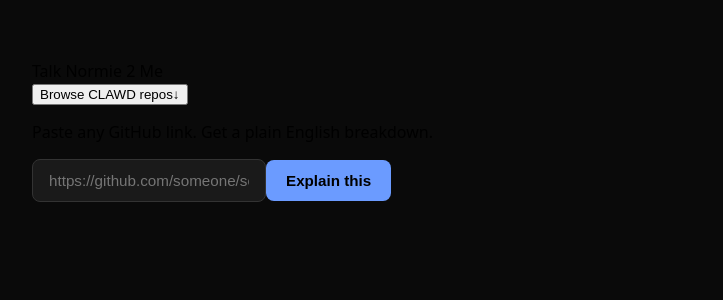
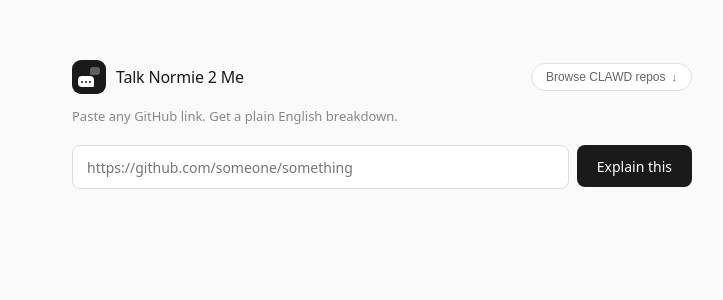
Before and after one commit to ZeitgeistJones/Talk-Normie-2-Me, a Next.js app: page / in a window 1280 px wide. Shown: the top 300 px of the page, without its empty margins (258-981 px from the left). Built offline with nearby package versions, Linux system fonts and the light colour scheme.

Commit message:
Update page.module.css

```diff
--- a/app/page.module.css
+++ b/app/page.module.css
@@ -1,33 +1,53 @@
-.main { min-height: 100vh; background: #0a0a0a; display: flex; align-items: flex-start; justify-content: center; padding: 60px 20px; }
-.container { width: 100%; max-width: 700px; }
-.title { color: #ffffff; font-size: 2rem; font-weight: 700; margin: 0 0 8px; }
-.subtitle { color: #888; font-size: 1rem; margin: 0 0 24px; }
-.tabs { display: flex; gap: 8px; margin-bottom: 24px; }
-.tab { background: #1a1a1a; border: 1px solid #333; color: #888; padding: 10px 18px; font-size: 0.9rem; border-radius: 8px; cursor: pointer; }
-.tab:hover { color: #fff; border-color: #555; }
-.tabActive { background: #6b9bff22; border-color: #6b9bff; color: #6b9bff; }
-.inputRow { display: flex; gap: 10px; margin-bottom: 20px; flex-wrap: wrap; }
-.input { flex: 1; min-width: 200px; background: #1a1a1a; border: 1px solid #333; color: #fff; padding: 12px 16px; font-size: 0.95rem; border-radius: 8px; outline: none; }
-.input:focus { border-color: #6b9bff; }
-.button { background: #6b9bff; color: #000; border: none; padding: 12px 20px; font-size: 0.95rem; font-weight: 600; border-radius: 8px; cursor: pointer; white-space: nowrap; }
+.main { min-height: 100vh; background: #fafafa; display: flex; align-items: flex-start; justify-content: center; padding: 60px 20px; }
+.container { width: 100%; max-width: 620px; }
+
+.header { display: flex; align-items: center; justify-content: space-between; margin-bottom: 6px; }
+.logo { display: flex; align-items: center; gap: 10px; }
+.logoIcon { width: 34px; height: 34px; background: #1a1a1a; border-radius: 9px; position: relative; flex-shrink: 0; }
+.bubbleBig { position: absolute; bottom: 7px; left: 6px; width: 16px; height: 11px; background: white; border-radius: 4px 4px 1px 4px; display: flex; align-items: center; justify-content: center; gap: 2px; }
+.bubbleSmall { position: absolute; top: 7px; right: 6px; width: 10px; height: 8px; background: rgba(255,255,255,0.3); border-radius: 3px 3px 3px 1px; }
+.dot { width: 2px; height: 2px; border-radius: 50%; background: #1a1a1a; display: block; }
+.logoText { font-size: 16px; font-weight: 500; color: #1a1a1a; letter-spacing: -0.2px; }
+
+.browseToggle { font-size: 12px; color: #666; background: #fff; border: 0.5px solid #e0e0e0; border-radius: 20px; padding: 6px 14px; cursor: pointer; display: flex; align-items: center; gap: 6px; }
+.browseToggle:hover { background: #f5f5f5; }
+.browseToggleActive { background: #f0f0f0; color: #1a1a1a; }
+.toggleArrow { font-size: 11px; }
+
+.tagline { font-size: 13px; color: #888; margin-bottom: 1.25rem; }
+
+.searchRow { display: flex; gap: 8px; margin-bottom: 1.5rem; }
+.input { flex: 1; height: 42px; border-radius: 8px; border: 0.5px solid #ddd; background: #fff; color: #1a1a1a; padding: 0 14px; font-size: 14px; outline: none; font-family: inherit; }
+.input:focus { border-color: #aaa; }
+.button { height: 42px; padding: 0 20px; border-radius: 8px; border: none; background: #1a1a1a; color: #fff; font-size: 14px; font-weight: 500; cursor: pointer; white-space: nowrap; font-family: inherit; }
 .button:disabled { opacity: 0.5; cursor: default; }
-.button:hover:not(:disabled) { background: #89b0ff; }
-.repoList { display: flex; flex-direction: column; gap: 8px; margin-bottom: 20px; max-height: 400px; overflow-y: auto; }
-.repoItem { background: #111; border: 1px solid #222; border-radius: 8px; padding: 12px 16px; cursor: pointer; }
-.repoItem:hover { border-color: #444; }
-.repoItemActive { border-color: #6b9bff; background: #6b9bff11; }
-.repoItemRow { display: flex; align-items: center; gap: 10px; flex-wrap: wrap; }
-.repoItemName { color: #fff; font-weight: 600; font-size: 0.95rem; }
-.repoItemDesc { color: #666; font-size: 0.85rem; margin-top: 4px; }
-.dimText { color: #555; font-size: 0.9rem; margin-bottom: 16px; }
-.error { color: #ff6b6b; background: #1a0a0a; border: 1px solid #ff6b6b33; padding: 12px 16px; border-radius: 8px; margin-bottom: 20px; }
-.card { background: #111; border: 1px solid #222; border-radius: 12px; padding: 24px; margin-top: 20px; }
-.cardHeader { display: flex; align-items: center; gap: 12px; margin-bottom: 20px; flex-wrap: wrap; }
-.repoName { color: #6b9bff; font-weight: 700; font-size: 1.1rem; }
-.lang { background: #1e1e1e; color: #888; padding: 2px 10px; border-radius: 20px; font-size: 0.8rem; }
-.updated { color: #555; font-size: 0.8rem; margin-left: auto; }
-.sections { display: flex; flex-direction: column; }
-.section { padding: 16px 0; border-bottom: 1px solid #1e1e1e; }
-.section:first-child { padding-top: 0; }
-.section:last-child { border-bottom: none; padding-bottom: 0; }
-.section p { color: #ccc; line-height: 1.75; font-size: 0.95rem; margin: 0; }
+.button:hover:not(:disabled) { background: #333; }
+
+.browsePanel { border: 0.5px solid #e8e8e8; border-radius: 12px; overflow: hidden; margin-bottom: 1.5rem; background: #fff; }
+.browseHeader { padding: 10px 14px; border-bottom: 0.5px solid #e8e8e8; display: flex; align-items: center; justify-content: space-between; }
+.browseTitle { font-size: 12px; color: #888; font-weight: 500; }
+.browseSearch { font-size: 12px; color: #1a1a1a; background: #f5f5f5; border: 0.5px solid #e8e8e8; border-radius: 6px; padding: 4px 10px; width: 140px; font-family: inherit; outline: none; }
+.repoList { max-height: 320px; overflow-y: auto; }
+.repoItem { display: flex; align-items: center; gap: 12px; padding: 10px 14px; border-bottom: 0.5px solid #f0f0f0; cursor: pointer; }
+.repoItem:last-child { border-bottom: none; }
+.repoItem:hover { background: #fafafa; }
+.repoItemActive { background: #f5f5f5; }
+.repoDot { width: 8px; height: 8px; border-radius: 50%; flex-shrink: 0; }
+.repoInfo { flex: 1; min-width: 0; }
+.repoName { font-size: 13px; font-weight: 500; color: #1a1a1a; }
+.repoDesc { font-size: 12px; color: #aaa; white-space: nowrap; overflow: hidden; text-overflow: ellipsis; margin-top: 1px; }
+.repoDate { font-size: 11px; color: #bbb; flex-shrink: 0; }
+
+.error { color: #c0392b; background: #fdf0ef; border: 0.5px solid #f5c6c2; padding: 12px 16px; border-radius: 8px; margin-bottom: 1.5rem; font-size: 13px; }
+.thinking { font-size: 13px; color: #aaa; margin-bottom: 1rem; }
+
+.result { border: 0.5px solid #e8e8e8; border-radius: 12px; overflow: hidden; background: #fff; }
+.resultTop { padding: 12px 16px; border-bottom: 0.5px solid #f0f0f0; display: flex; align-items: center; gap: 10px; flex-wrap: wrap; }
+.resultName { font-size: 14px; font-weight: 500; color: #1a1a1a; }
+.badge { font-size: 11px; padding: 2px 8px; border-radius: 20px; background: #f5f5f5; color: #888; border: 0.5px solid #e8e8e8; }
+.resultDate { font-size: 12px; color: #bbb; margin-left: auto; }
+.resultBody { padding: 0 16px; }
+.section { padding: 14px 0; border-bottom: 0.5px solid #f0f0f0; }
+.section:last-child { border-bottom: none; }
+.sectionLabel { font-size: 10px; font-weight: 500; color: #bbb; text-transform: uppercase; letter-spacing: 0.08em; margin-bottom: 5px; }
+.sectionText { font-size: 13px; color: #555; line-height: 1.65; white-space: pre-wrap; }
```
